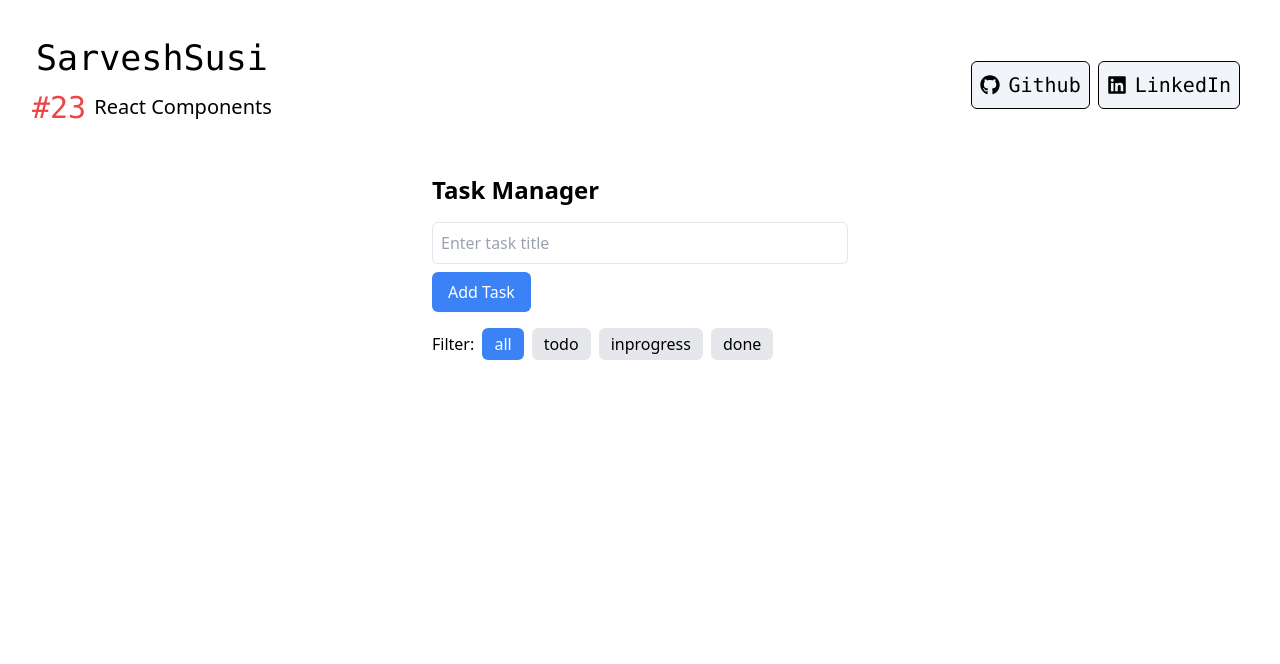
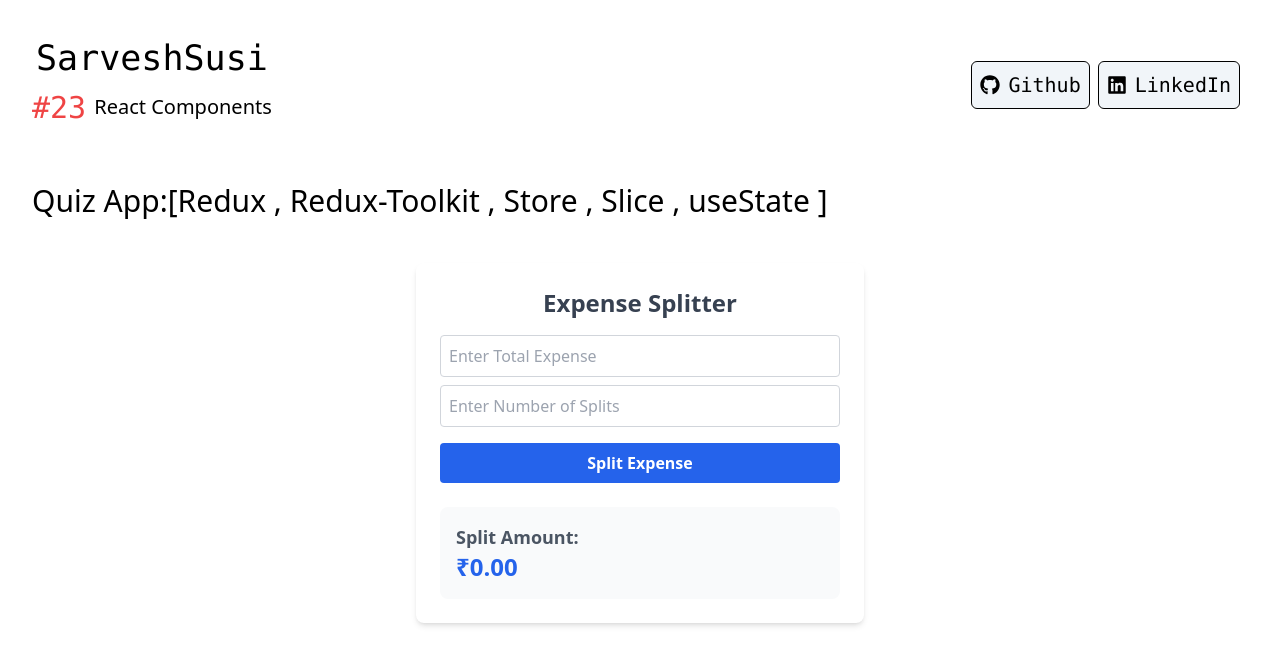
Before and after one commit to susisarvesh/React, a React (Vite) app in the folder rec/: page / in a window 1280 px wide. Shown: the top 664 px of the page. Built offline with nearby package versions, Linux system fonts and the light colour scheme.

Commit message:
Redux toolkkit Expense Spliter

```diff
--- a/rec/src/App.jsx
+++ b/rec/src/App.jsx
@@ -26,8 +26,9 @@ import ShopApi from "./Projects/ShopApi";
 import AddTask from "./Projects/AddTask";
 import ZustandCounter from "./Projects/ZustandCounter";
 import TaskManager from "./Projects/TaskLite";
-
-
+import ExpenseSplitter from "./Redux/ExpenseSplitter";
+import { Provider } from "react-redux";
+import {expense} from "./Redux/ReduxStore/store"
 function App() {
   const Cities = [
     "Chennai",
@@ -86,8 +87,12 @@ function App() {
       <ShopApi></ShopApi>
       <AddTask></AddTask>
       <ZustandCounter></ZustandCounter>
+      <TaskManager></TaskManager>
     */}
-      <TaskManager></TaskManager>
+
+      <Provider store={expense}>
+      <ExpenseSplitter></ExpenseSplitter>
+      </Provider>
     </div>
   );
 }
--- /dev/null
+++ b/rec/src/Redux/ExpenseSplitter.tsx
@@ -0,0 +1,59 @@
+import React, { useState } from 'react';
+import { useDispatch, useSelector } from 'react-redux';
+import { split } from './ReduxSlice/ESlice';
+
+function ExpenseSplitter() {
+    const split_expense = useSelector((state) => state.exp.expense);
+    const dispatcher = useDispatch();
+    const [value, setValue] = useState({
+        expense: 0,
+        nums: 0
+    });
+
+    const handleChange = (e) => {
+        const { name, value } = e.target;
+        setValue((prev) => ({
+            ...prev,
+            [name]: parseInt(value, 10) || 0
+        }));
+    };
+
+    return (
+        <>
+                <h3 className="text-[30px] font-thin mb-10 mt-10">Quiz App:[Redux , Redux-Toolkit , Store , Slice , useState ]</h3>
+        <div className="flex items-center justify-center">
+            <div className="w-full max-w-md p-6 bg-white rounded-lg shadow-md">
+                <h1 className="mb-4 text-2xl font-bold text-center text-gray-700">Expense Splitter</h1>
+                <div className="mb-4">
+                    <input
+                        type="number"
+                        name="expense"
+                        placeholder="Enter Total Expense"
+                        onChange={handleChange}
+                        className="w-full p-2 mb-2 border border-gray-300 rounded focus:outline-none focus:ring-2 focus:ring-blue-500"
+                    />
+                    <input
+                        type="number"
+                        name="nums"
+                        placeholder="Enter Number of Splits"
+                        onChange={handleChange}
+                        className="w-full p-2 border border-gray-300 rounded focus:outline-none focus:ring-2 focus:ring-blue-500"
+                    />
+                </div>
+                <button
+                    onClick={() => dispatcher(split(value))}
+                    className="w-full px-4 py-2 font-bold text-white bg-blue-600 rounded hover:bg-blue-700 focus:outline-none focus:ring-2 focus:ring-blue-400"
+                >
+                    Split Expense
+                </button>
+                <div className="p-4 mt-6 rounded-lg bg-gray-50">
+                    <h2 className="text-lg font-semibold text-gray-600">Split Amount:</h2>
+                    <p className="text-2xl font-bold text-blue-600">₹{split_expense.toFixed(2)}</p>
+                </div>
+            </div>
+            </div>
+            </>
+    );
+}
+
+export default ExpenseSplitter;
--- /dev/null
+++ b/rec/src/Redux/ReduxSlice/ESlice.tsx
@@ -0,0 +1,17 @@
+import { createSlice } from "@reduxjs/toolkit";
+export const ExpenseSlice = createSlice({
+    name: "expensesplitter",
+    initialState: { expense: 0 , nums:0 },
+    reducers: {
+        split: (state, action) => {
+            const { expense, nums } = action.payload
+            if (nums !== 0 && expense > 0) {
+                state.expense = expense/nums
+            }
+
+        }
+    }
+
+})
+export const { split } = ExpenseSlice.actions
+export default ExpenseSlice.reducer;
--- /dev/null
+++ b/rec/src/Redux/ReduxStore/store.tsx
@@ -0,0 +1,8 @@
+import { configureStore } from "@reduxjs/toolkit"
+import expenseReducer from "../ReduxSlice/ESlice"
+
+export const expense = configureStore({
+    reducer: {
+        exp:expenseReducer
+    }
+})
```
